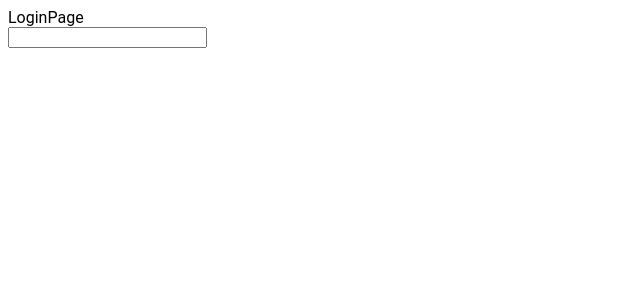
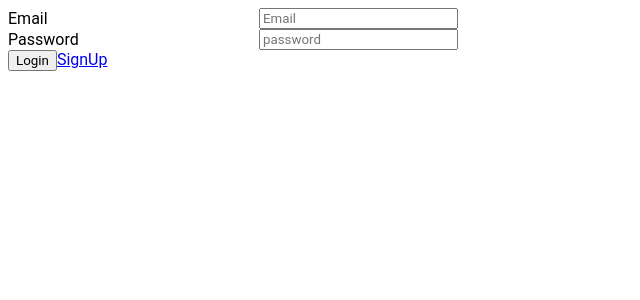
Before and after one commit to durva-zignuts/react-assignment, a React (Create React App) app: page /login in a window 1280 px wide. Shown: the top 300 px of the page, without its empty margins (0-640 px from the left). Built offline with nearby package versions, Linux system fonts and the light colour scheme; the HTML template or start-up script is replaced by a standard one.

Commit message:
added login form and added validation in signup.

```diff
--- a/package.json
+++ b/package.json
@@ -7,6 +7,8 @@
     "@testing-library/jest-dom": "^5.17.0",
     "@testing-library/react": "^13.4.0",
     "@testing-library/user-event": "^13.5.0",
+    "bcrypt": "^5.1.1",
+    "bcryptjs-react": "^2.4.6",
     "react": "^18.2.0",
     "react-dom": "^18.2.0",
     "react-hook-form": "^7.47.0",
--- a/src/pages/LoginPage.js
+++ b/src/pages/LoginPage.js
@@ -1,12 +1,61 @@
-import React from "react";
+import React from "react"
+import { Link } from "react-router-dom"
+import * as yup from "yup"
+import { yupResolver } from "@hookform/resolvers/yup"
+import { useForm } from "react-hook-form"
+import "./Signup.css"
 
 export default function LoginPage() {
+  let regex =
+    /^.*(?=.{8,})((?=.*[!@#$%^&*()\-_=+{};:,<.>]){1})(?=.*\d)((?=.*[a-z]){1})((?=.*[A-Z]){1}).*$/
+
+  const schema = yup.object().shape({
+    email: yup.string().email().required(),
+    password: yup.string().required().max(32).min(8).matches(regex),
+  })
+
+  const onSubmit = (submittedData) => {
+    console.log(submittedData)
+    localStorage.setItem("currentLoggedInUser", JSON.stringify(submittedData))
+  }
+
+  const {
+    handleSubmit,
+    register,
+    formState: { errors },
+  } = useForm({ resolver: yupResolver(schema) })
+
   return (
     <div>
-      LoginPage
-      <form action="">
-        <input type="text" />
+      <form onSubmit={handleSubmit(onSubmit)}>
+        <div className="input-div">
+          <label htmlFor="email">Email</label>
+          <input
+            type="text"
+            placeholder="Email"
+            name="email"
+            {...register("email")}
+          />
+        </div>
+        {errors.email && <h4 className="error">{errors.email.message}</h4>}
+
+        <div className="input-div">
+          <label htmlFor="password">Password</label>
+          <input
+            type="password"
+            placeholder="password"
+            name="password"
+            {...register("password")}
+          />
+        </div>
+        {errors.password && (
+          <h4 className="error">{errors.password.message}</h4>
+        )}
+        <div>
+          <button type="submit">Login</button>
+          <Link to="/signup">SignUp</Link>
+        </div>
       </form>
     </div>
-  );
+  )
 }
--- a/src/pages/SignupPage.js
+++ b/src/pages/SignupPage.js
@@ -4,14 +4,48 @@ import { useForm } from "react-hook-form"
 import { yupResolver } from "@hookform/resolvers/yup"
 import { Link } from "react-router-dom"
 import "./Signup.css"
+import bcrypt from "bcryptjs-react"
 
-localStorage.setItem("users", [])
 export default function SignupPage() {
+  const [users, setUsers] = useState([])
+  const [successMessage, setSuccessMessage] = useState("")
+  let userData = ""
+
   const onSubmit = (submittedData) => {
-    let users = JSON.parse(localStorage.getItem("users") || "[]")
-    users.push(submittedData)
+    const salt = bcrypt.genSaltSync(10)
+    const hash = bcrypt.hashSync(submittedData.password, salt)
+
+    submittedData.password = hash
+    submittedData.confirmPassword = hash
+
+    // Check If the User is Already Registered or Not
+    userData = users?.filter((user) => {
+      return user.email === submittedData.email
+    })
+
+    if (userData.length > 0) {
+      return
+    } else {
+      const newUser = { ...submittedData }
+      setUsers((prevUsers) => [...prevUsers, newUser])
+      localStorage.setItem("currentSignUpUser", JSON.stringify(submittedData))
+
+      setSuccessMessage("Signup successful!")
+
+      // Clear the success message after 5 seconds (5000 milliseconds)
+      setTimeout(() => {
+        setSuccessMessage("")
+      }, 5000)
+    }
+
+    // let users = JSON.parse(localStorage.getItem("users") || "[]")
+    // users.push(submittedData)
+    // localStorage.setItem("users", JSON.stringify(users))
+  }
+
+  useEffect(() => {
     localStorage.setItem("users", JSON.stringify(users))
-  }
+  }, [users])
 
   let regex =
     /^.*(?=.{8,})((?=.*[!@#$%^&*()\-_=+{};:,<.>]){1})(?=.*\d)((?=.*[a-z]){1})((?=.*[A-Z]){1}).*$/
@@ -32,7 +66,7 @@ export default function SignupPage() {
       ),
     confirmPassword: yup
       .string()
-      .oneOf([yup.ref("password")], null)
+      .oneOf([yup.ref("password"), null], "Passwords must match")
       .required(),
   })
 
@@ -44,6 +78,8 @@ export default function SignupPage() {
 
   return (
     <div>
+      {userData.length > 0 && <p>User Already Exists.</p>}
+      {successMessage && <p className="success-message">{successMessage}</p>}
       <form onSubmit={handleSubmit(onSubmit)} className="signupForm">
         <div className="input-div">
           <label htmlFor="firstName">First Name</label>
@@ -114,7 +150,7 @@ export default function SignupPage() {
         </div>
         {errors.confirmPassword && <h4>{errors.confirmPassword.message}</h4>}
         <div>
-          <button type="submit">Submit</button>
+          <button type="submit">SignUp</button>
           {console.log("errors : ", errors)}
           <Link to="/login">Login</Link>
         </div>
```
Also changed, not shown: 1 other file (tests, documents, lock files or other folders).
